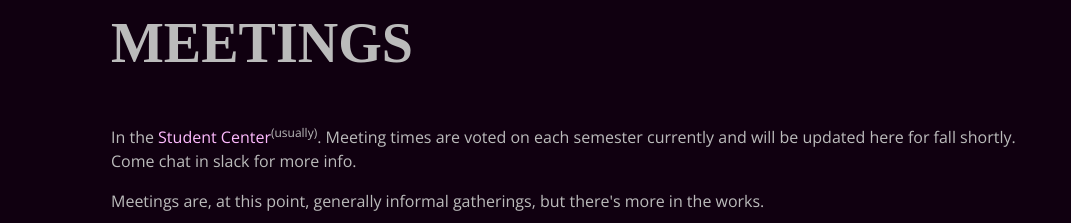
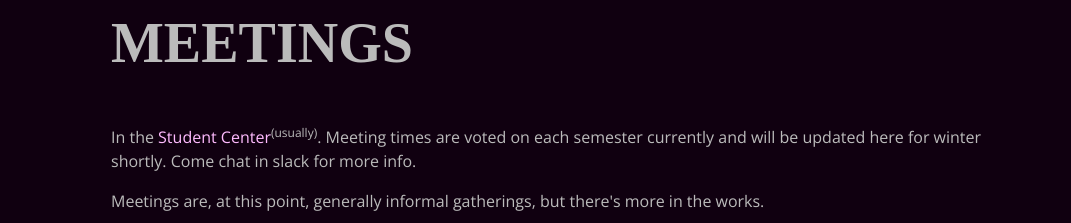
Before and after one commit to peerhackers/peerhackers.github.io, a plain HTML site: page index.html in a window 1280 px wide. Shown: the part 1080-1303 px from the top of the page, without its empty margins (209-1280 px from the left). Drawn offline with nearby package versions, Linux system fonts and the light colour scheme; a web font is replaced by a local one.

Commit message:
Update index.html

```diff
--- a/index.html
+++ b/index.html
@@ -81,7 +81,7 @@
         <div class="my-auto">
           <h2 class="mb-5">Meetings</h2>
 
-          <p>In the <a href="http://maps.wayne.edu/view/#student-center">Student Center</a><sup>(usually)</sup>. Meeting times are voted on each semester currently and will be updated here for fall shortly. Come chat in slack for more info. </p>
+          <p>In the <a href="http://maps.wayne.edu/view/#student-center">Student Center</a><sup>(usually)</sup>. Meeting times are voted on each semester currently and will be updated here for winter shortly. Come chat in slack for more info. </p>
 
           <p>Meetings are, at this point, generally informal gatherings, but there's more in the works.</p>
         </div>
```
